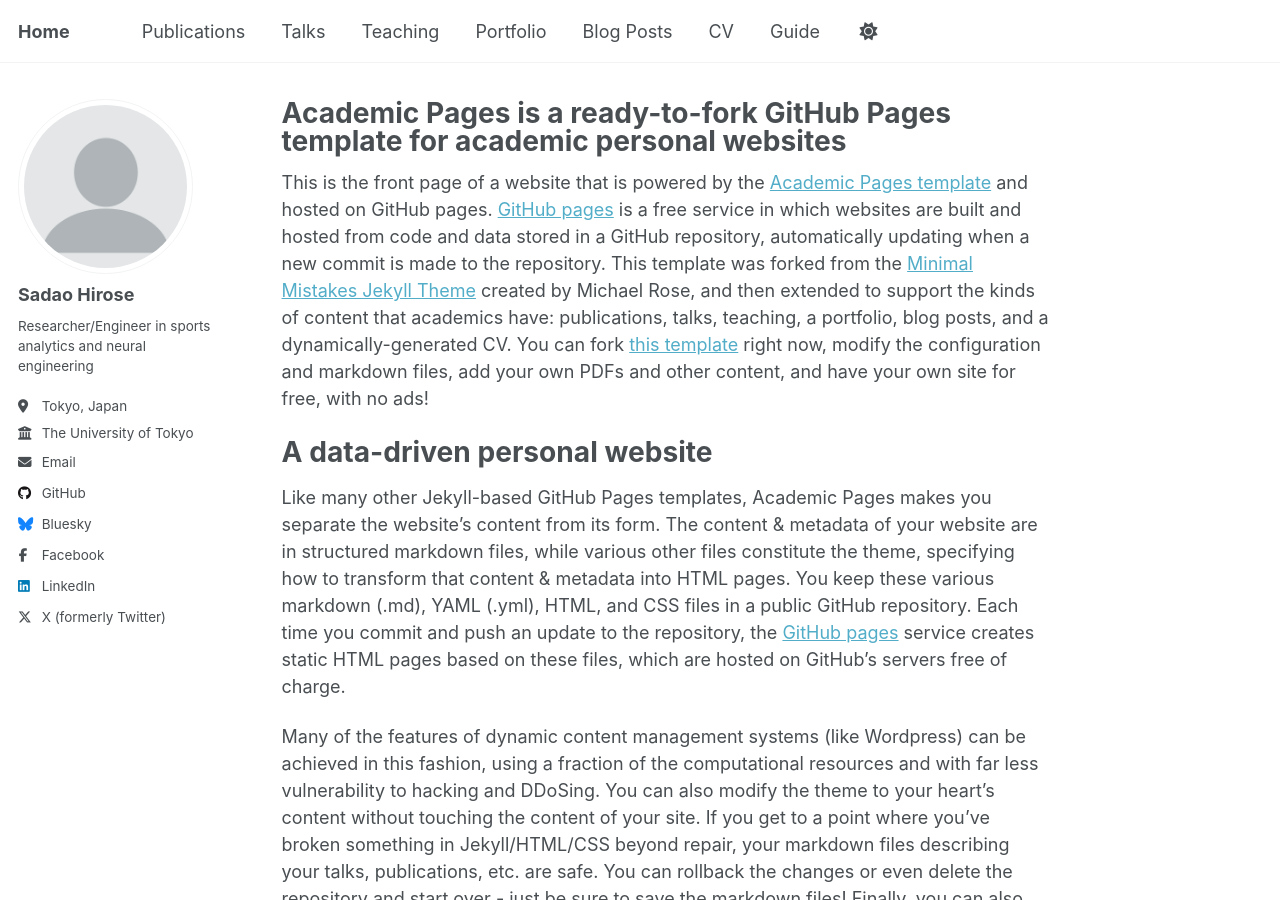
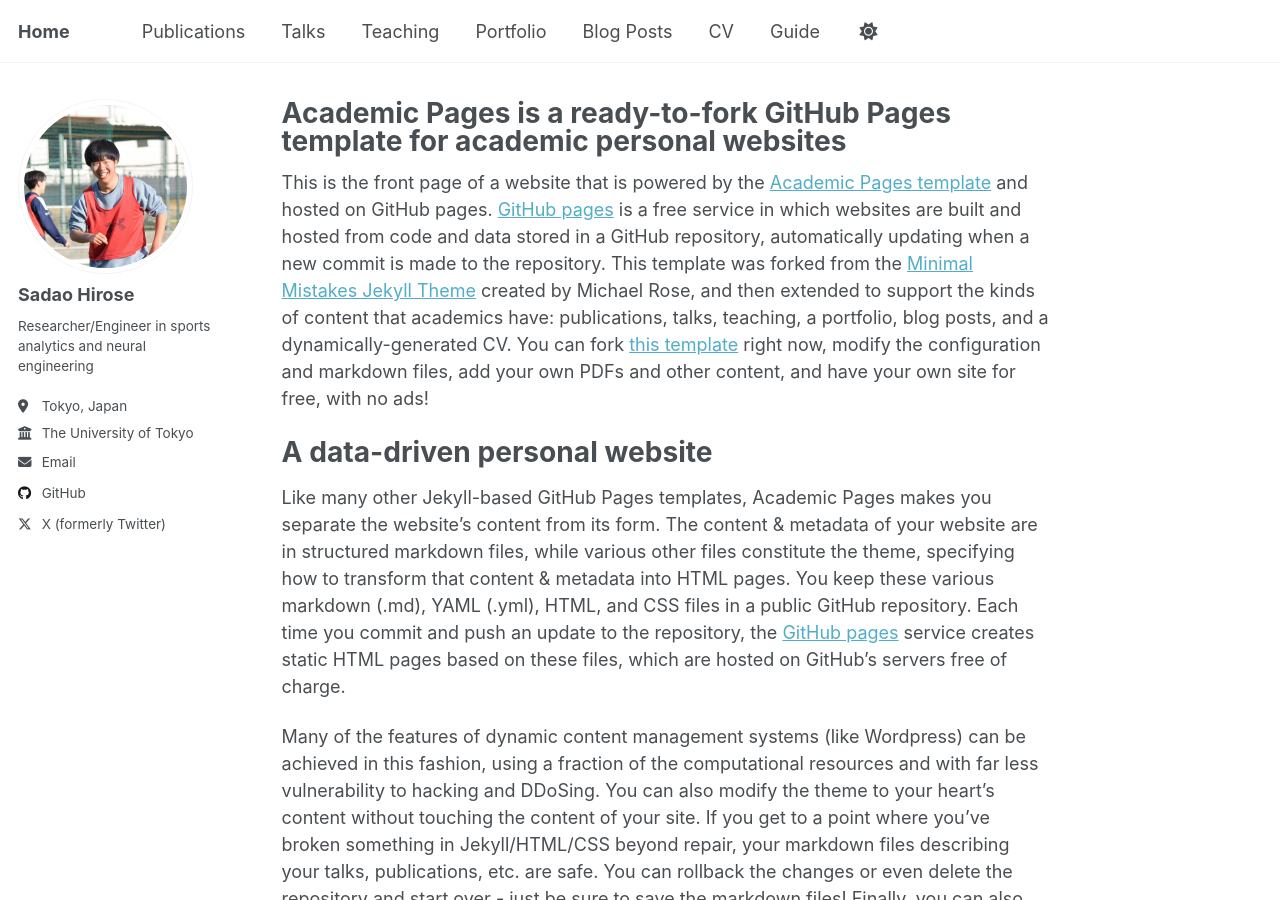
Before and after one commit to HiroseSadao/HiroseSadao.github.io, a Jekyll site: the page built from _pages/about.md, in a window 1280 px wide and 900 px high. Built offline with Jekyll 4.4.1, drawn with Linux system fonts in a browser that asks for light colours.

Commit message:
homeを少し変えた

```diff
--- a/_config.yml
+++ b/_config.yml
@@ -8,21 +8,21 @@
 
 # Basic Site Settings
 locale                   : "en-US"
-site_theme               : "default"
+site_theme               : "hirose"
 title                    : "Home"
 title_separator          : "-"
 name                     : &name "Sadao Hirose"
 description              : &description "personal description"
-url                      : https://academicpages.github.io # the base hostname & protocol for your site e.g. "https://[your GitHub username].github.io"
+url                      : https://hirosesadao.github.io # the base hostname & protocol for your site e.g. "https://[your GitHub username].github.io"
 baseurl                  : "" # the subpath of your site, e.g. "/blog"
-repository               : "academicpages/academicpages.github.io"
+repository               : "HiroseSadao/HiroseSadao.github.io"
 
 # Site Author - The following control what appear as part of the author content on the side bar.
 #               If a field is blank the icon and link will not appear, otherwise it will be shown.
 #               Additional customization can be done by editing /_includes/author-profile.html
 author:
   # Biographic information
-  avatar           : "profile.png"
+  avatar           : "profile.jpg"
   name             : "Sadao Hirose"
   pronouns         : # example: "she/her"
   bio              : "Researcher/Engineer in sports analytics and neural engineering"
@@ -50,8 +50,8 @@ author:
   stackoverflow    : # User number or user number and name (i.e., use "1" or "1/jeff-atwood")
 
   # Social media
-  bluesky          : "bsky.app" # Replace this with you Bluesky username
-  facebook         : Sadao Hirose
+  bluesky          : # "bsky.app" # Replace this with you Bluesky username
+  facebook         : # Sadao Hirose
   flickr           : # Username
   foursquare       : # Username
   goodreads        : # Username
@@ -59,7 +59,7 @@ author:
   keybase          : # Username
   instagram        : # Username
   lastfm           : # Username
-  linkedin         : Sadao Hirose
+  linkedin         : # Sadao Hirose
   mastodon         : # URL
   medium           : # URL
   pinterest        : # Username
--- /dev/null
+++ b/_sass/theme/_hirose.scss
@@ -0,0 +1,47 @@
+/* ==========================================================================
+   DEFAULT THEME
+   ========================================================================== */
+
+/* Color codes used for the theme */
+$gray                       : #c4d5e2;
+$dark-gray                  : mix(#000, $gray, 40%);
+$darker-gray                : mix(#000, $gray, 60%);
+$light-gray                 : #9ba1a6;
+$lighter-gray               : mix(#fff, $gray, 90%);
+
+/* Color codes used for the site */
+$danger-color               : #ee5f5b;
+$info-color                 : #2f7f93;
+$notice-color               : #7a8288;
+$success-color              : #62c462;
+$warning-color              : #f89406;
+
+/* Other basic settings for the template */
+$border-radius              : 4px;
+$box-shadow                 : 0 1px 1px rgba(0, 0, 0, 0.125);
+$global-transition          : all 0.2s ease-in-out;
+$masthead-height            : 70px;
+$navicon-width              : 28px;
+$navicon-height             : 4px;
+$sidebar-link-max-width     : 250px;
+$sidebar-screen-min-width   : 1024px;
+
+/* Default light theme for the site */
+:root {
+    --global-base-color                 : #{$gray};
+    --global-bg-color                   : #fff;
+    --global-footer-bg-color            : #f2f3f3;
+    --global-border-color               : #{$lighter-gray};
+    --global-dark-border-color          : #bdc1c4;
+    --global-code-background-color      : #fafafa;
+    --global-code-text-color            : #{$darker-gray};
+    --global-fig-caption-color          : mix(#fff,  #{$dark-gray}, 25%);
+    --global-link-color                 : #52adc8;
+    --global-link-color-hover           : mix(#000, #2f7f93, 25%);
+    --global-link-color-visited         : mix(#fff, #2f7f93, 25%);
+    --global-masthead-link-color        : #{$dark-gray};
+    --global-masthead-link-color-hover  : mix(#000, #{$gray}, 25%);
+    --global-text-color                 : #{$dark-gray};
+    --global-text-color-light           : #{$light-gray};
+    --global-thead-color                : #{$lighter-gray};
+}
```
Also changed, not shown: images/profile.jpg (added).
